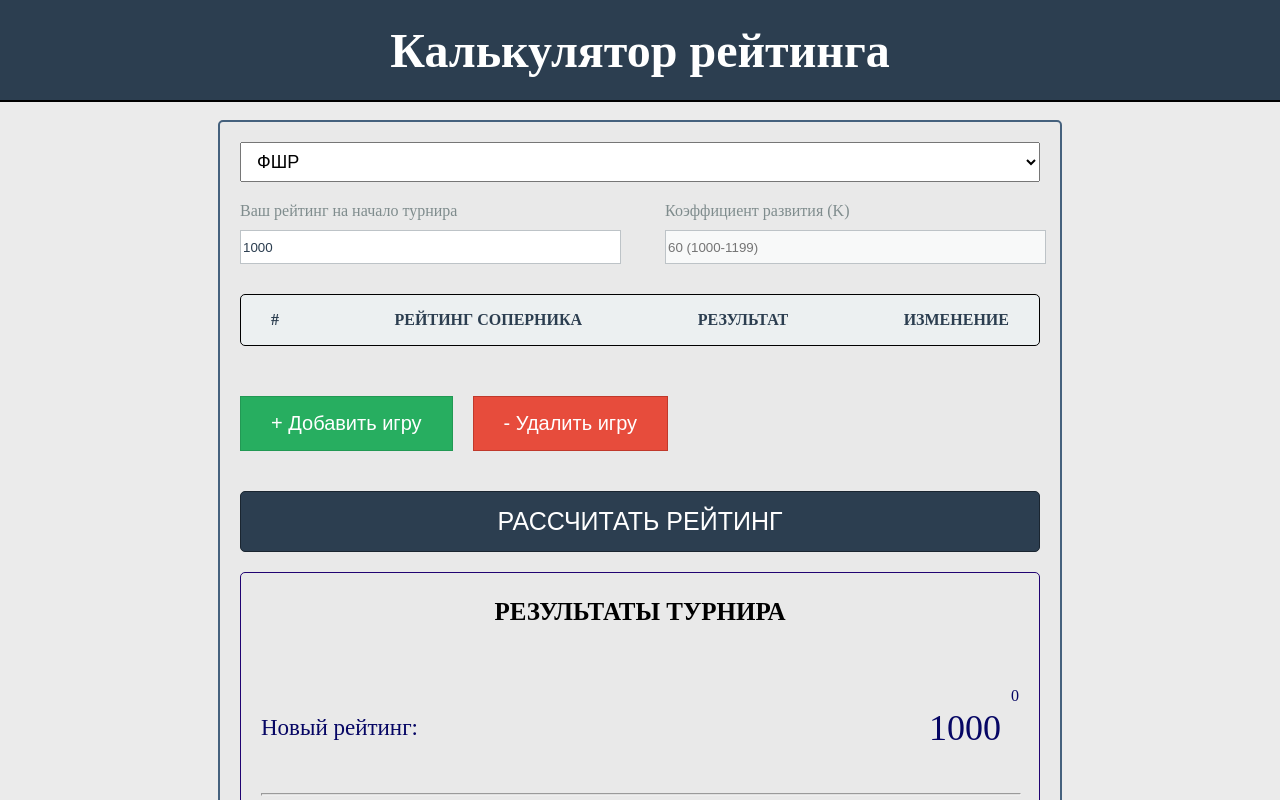
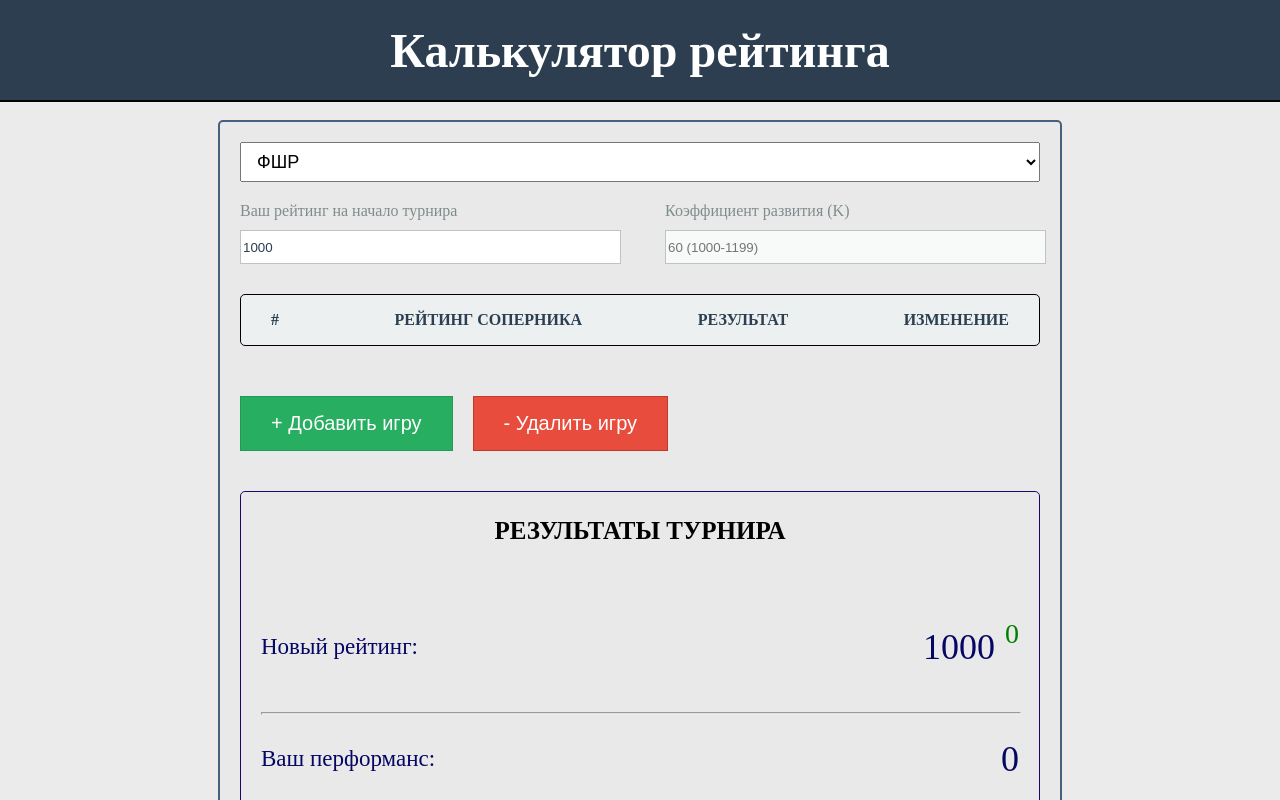
Before and after one commit to DmitryPetrakevich/chess-rating-calculator, a Vue app: page / in a window 1280 px wide. Shown: the top 800 px of the page. Built offline with nearby package versions, Linux system fonts and the light colour scheme.

Commit message:
убрал кнопку рассчитать рейтинг, добавли динамический класс для totalChange

```diff
--- a/src/components/ResultSummary.vue
+++ b/src/components/ResultSummary.vue
@@ -1,10 +1,6 @@
 <template>
     <div class="result-summary">
         <div class="result-summary__container">
-            <button class="result-summary-btn">
-                Рассчитать рейтинг
-            </button>
-
             <div class="result-summary-table">
                 <h3 class="result-summary-title">
                 Результаты турнира
@@ -17,7 +13,7 @@
                         </p>
                         <div class="result-summary-main-rating-number">
                             <p class="newRating">{{newRating}}</p>
-                            <p class="totalChange">{{ totalChange }}</p>
+                            <p class="totalChange" :class="totalChangeColor">{{ totalChange }}</p>
                         </div>
                     </div>
                     <hr class="divider"/>
@@ -76,6 +72,12 @@ const totalChange = computed(() => {
 const newRating = computed(() => {
     return store.newRating
 })
+
+const totalChangeColor = computed(() => {
+    if(totalChange.value >= 0) return 'plus';
+    else return 'minus';
+})
+
 </script>
 
 <style scoped lang="less">
@@ -148,7 +150,15 @@ const newRating = computed(() => {
 }
 
 .totalChange {
-    font-size: 28тзьpx;
+    font-size: 28px;
+
+    &.plus {
+        color: green;
+    }
+
+    &.minus {
+        color: red;
+    }
 }
 
 .result-summary-main-performance {
```
